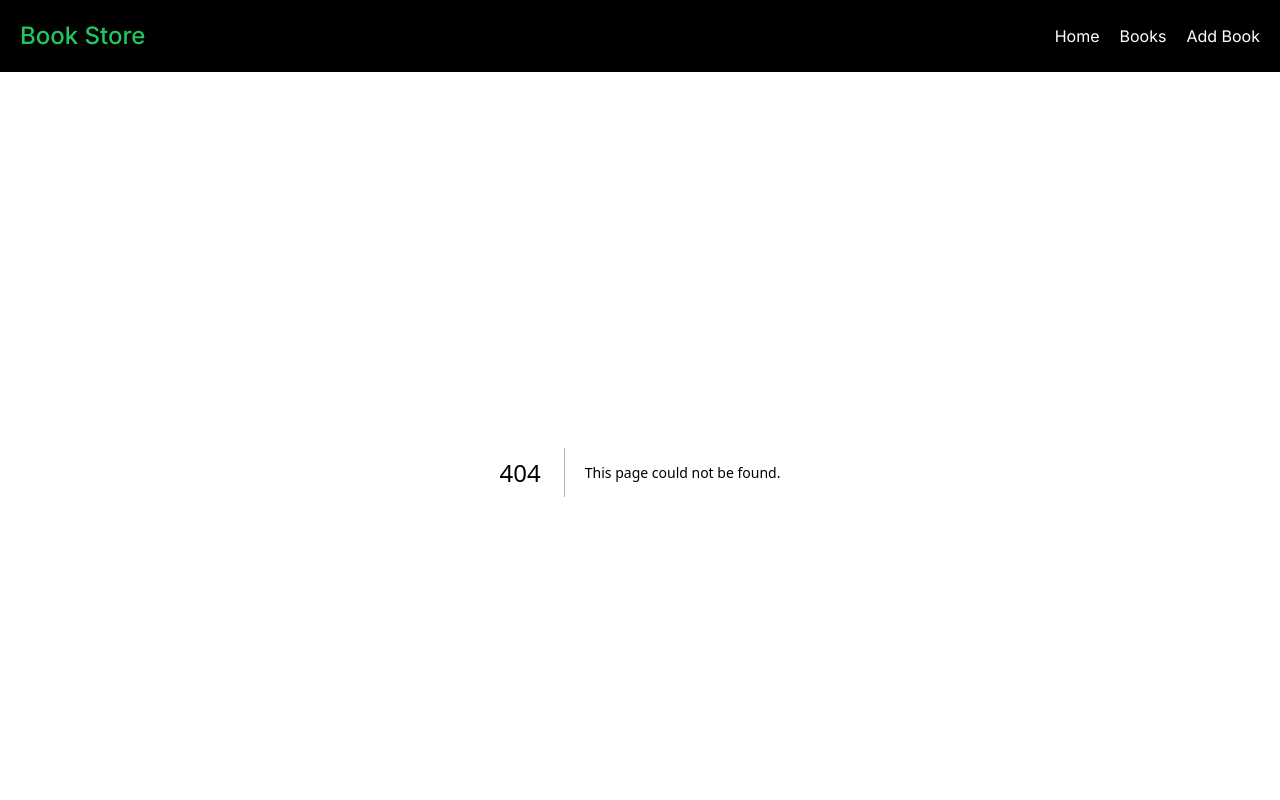
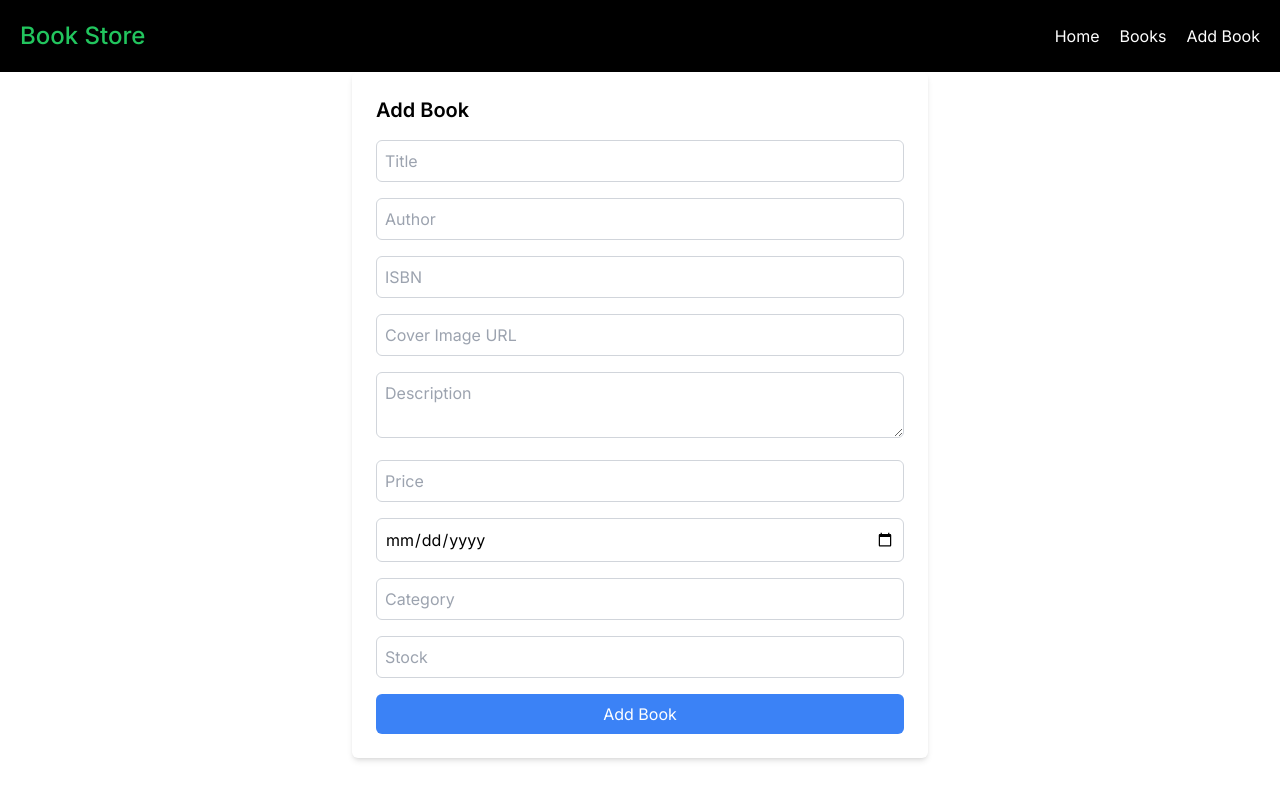
Before and after one commit to Al-Amin49/bookstore-nextjs, a Next.js app: page /addbook in a window 1280 px wide. Before the commit this address had no page. Shown: the top 800 px of the page. Built offline with nearby package versions, Linux system fonts and the light colour scheme.

Commit message:
deploy to vercel server side

```diff
--- /dev/null
+++ b/src/app/addbook/page.tsx
@@ -0,0 +1,12 @@
+import React from 'react';
+import AddBook from '../components/UI/AddBook';
+
+const AddBookPage = () => {
+    return (
+        <div>
+         <AddBook/>
+        </div>
+    );
+};
+
+export default AddBookPage;
--- /dev/null
+++ b/src/app/components/UI/AddBook.tsx
@@ -0,0 +1,164 @@
+"use client";
+
+import { addBook } from '@/services/actions/book';
+import React, { useState } from 'react';
+
+type FormDataType = {
+    title: string;
+    author: string;
+    isbn: string;
+    cover_image: string;
+    description: string;
+    price: string;
+    published_date: string;
+    category: string;
+    stock: string;
+};
+
+const AddBook: React.FC = () => {
+    const [formData, setFormData] = useState<FormDataType>({
+        title: '',
+        author: '',
+        isbn: '',
+        cover_image: '',
+        description: '',
+        price: '',
+        published_date: '',
+        category: '',
+        stock: '',
+    });
+
+    const [message, setMessage] = useState<string | null>(null);
+
+    const handleChange = (e: React.ChangeEvent<HTMLInputElement | HTMLTextAreaElement>) => {
+        setFormData({
+            ...formData,
+            [e.target.name]: e.target.value,
+        });
+    };
+
+    const handleSubmit = async (e: React.FormEvent<HTMLFormElement>) => {
+        e.preventDefault();
+
+        const bookData = new FormData();
+        for (const key in formData) {
+            bookData.append(key, formData[key as keyof FormDataType]);
+        }
+
+        try {
+            const addedBook = await addBook(bookData);
+            console.log('Book added:', addedBook);
+            setMessage('Book added successfully!');
+            setFormData({
+                title: '',
+                author: '',
+                isbn: '',
+                cover_image: '',
+                description: '',
+                price: '',
+                published_date: '',
+                category: '',
+                stock: '',
+            });
+        } catch (error) {
+            console.error('Failed to add book:', error);
+            setMessage('Failed to add book.');
+        }
+    };
+
+    return (
+        <div className="max-w-xl mx-auto p-6 bg-white shadow-md rounded-md">
+            <h3 className="text-xl font-semibold mb-4">Add Book</h3>
+            {message && <p className="mb-4 text-green-600">{message}</p>}
+            <form onSubmit={handleSubmit} className="space-y-4">
+                <input
+                    type="text"
+                    name="title"
+                    placeholder="Title"
+                    value={formData.title}
+                    onChange={handleChange}
+                    required
+                    className="w-full p-2 border border-gray-300 rounded-md"
+                />
+                <input
+                    type="text"
+                    name="author"
+                    placeholder="Author"
+                    value={formData.author}
+                    onChange={handleChange}
+                    required
+                    className="w-full p-2 border border-gray-300 rounded-md"
+                />
+                <input
+                    type="text"
+                    name="isbn"
+                    placeholder="ISBN"
+                    value={formData.isbn}
+                    onChange={handleChange}
+                    required
+                    className="w-full p-2 border border-gray-300 rounded-md"
+                />
+                <input
+                    type="text"
+                    name="cover_image"
+                    placeholder="Cover Image URL"
+                    value={formData.cover_image}
+                    onChange={handleChange}
+                    required
+                    className="w-full p-2 border border-gray-300 rounded-md"
+                />
+                <textarea
+                    name="description"
+                    placeholder="Description"
+                    value={formData.description}
+                    onChange={handleChange}
+                    required
+                    className="w-full p-2 border border-gray-300 rounded-md"
+                ></textarea>
+                <input
+                    type="number"
+                    name="price"
+                    placeholder="Price"
+                    value={formData.price}
+                    onChange={handleChange}
+                    required
+                    className="w-full p-2 border border-gray-300 rounded-md"
+                />
+                <input
+                    type="date"
+                    name="published_date"
+                    value={formData.published_date}
+                    onChange={handleChange}
+                    required
+                    className="w-full p-2 border border-gray-300 rounded-md"
+                />
+                <input
+                    type="text"
+                    name="category"
+                    placeholder="Category"
+                    value={formData.category}
+                    onChange={handleChange}
+                    required
+                    className="w-full p-2 border border-gray-300 rounded-md"
+                />
+                <input
+                    type="number"
+                    name="stock"
+                    placeholder="Stock"
+                    value={formData.stock}
+                    onChange={handleChange}
+                    required
+                    className="w-full p-2 border border-gray-300 rounded-md"
+                />
+                <button
+                    type="submit"
+                    className="w-full bg-blue-500 text-white p-2 rounded-md hover:bg-blue-600 transition"
+                >
+                    Add Book
+                </button>
+            </form>
+        </div>
+    );
+};
+
+export default AddBook;
--- a/src/app/components/UI/BookCards.tsx
+++ b/src/app/components/UI/BookCards.tsx
@@ -21,8 +21,8 @@ const BookCards = ({ book }:TBookDetailsProps) => {
   }
   // Limit the number of words shown in the truncated description
   const truncateText = (text:string, wordLimit:number) => {
-    const words = text.split(" ");
-    return words.length > wordLimit
+    const words = text?.split(" ");
+    return words?.length > wordLimit
       ? words.slice(0, wordLimit).join(" ") + "..."
       : text;
   };
--- /dev/null
+++ b/src/services/actions/book.ts
@@ -0,0 +1,15 @@
+"use server";
+
+export const addBook = async (formData:FormData) => {
+  const res = await fetch(
+    `http://localhost:5000/book`,
+    {
+      method: "POST",
+      body:formData ,
+      cache: "no-store",
+    }
+  );
+
+  const book = await res.json();
+  return book;
+};
```
Also changed, not shown: 2 other files (tests, documents, lock files or other folders).
